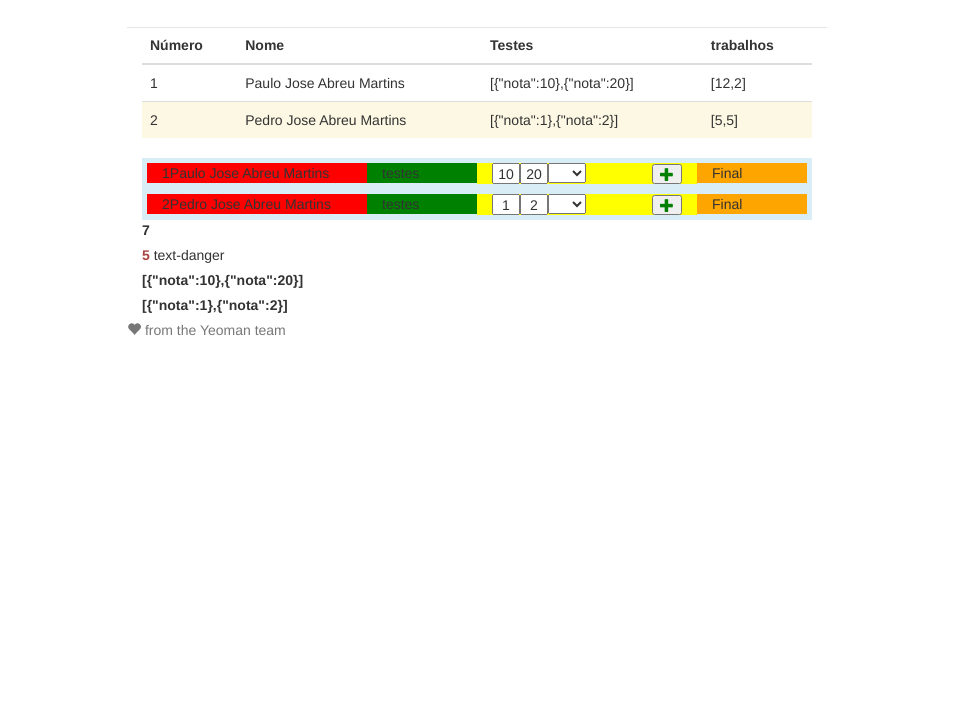
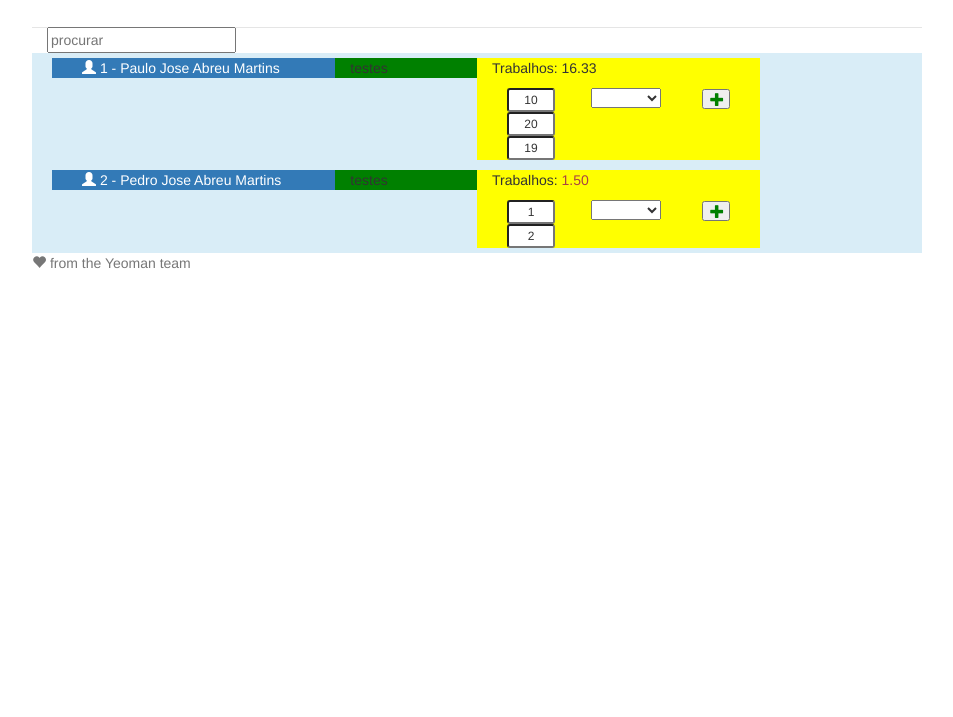
Before and after one commit to Paulo-Martins/nerdgrade, a website: page app/index.html in a window 1280 px wide. Shown: the part 83-800 px from the top of the page, without its empty margins (163-1116 px from the left). Drawn offline with nearby package versions, Linux system fonts and the light colour scheme; some packages are replaced by stand-ins of ours; files that its build step writes are made by us from their sources.

Commit message:
limpeza e adicao da funcao checkMedia

```diff
--- /dev/null
+++ b/app/css/index.css
@@ -0,0 +1,115 @@
+/*
+ * Licensed to the Apache Software Foundation (ASF) under one
+ * or more contributor license agreements.  See the NOTICE file
+ * distributed with this work for additional information
+ * regarding copyright ownership.  The ASF licenses this file
+ * to you under the Apache License, Version 2.0 (the
+ * "License"); you may not use this file except in compliance
+ * with the License.  You may obtain a copy of the License at
+ *
+ * http://www.apache.org/licenses/LICENSE-2.0
+ *
+ * Unless required by applicable law or agreed to in writing,
+ * software distributed under the License is distributed on an
+ * "AS IS" BASIS, WITHOUT WARRANTIES OR CONDITIONS OF ANY
+ * KIND, either express or implied.  See the License for the
+ * specific language governing permissions and limitations
+ * under the License.
+ */
+* {
+    -webkit-tap-highlight-color: rgba(0,0,0,0); /* make transparent link selection, adjust last value opacity 0 to 1.0 */
+}
+
+body {
+    -webkit-touch-callout: none;                /* prevent callout to copy image, etc when tap to hold */
+    -webkit-text-size-adjust: none;             /* prevent webkit from resizing text to fit */
+    -webkit-user-select: none;                  /* prevent copy paste, to allow, change 'none' to 'text' */
+    background-color:#E4E4E4;
+    background-image:linear-gradient(top, #A7A7A7 0%, #E4E4E4 51%);
+    background-image:-webkit-linear-gradient(top, #A7A7A7 0%, #E4E4E4 51%);
+    background-image:-ms-linear-gradient(top, #A7A7A7 0%, #E4E4E4 51%);
+    background-image:-webkit-gradient(
+        linear,
+        left top,
+        left bottom,
+        color-stop(0, #A7A7A7),
+        color-stop(0.51, #E4E4E4)
+    );
+    background-attachment:fixed;
+    font-family:'HelveticaNeue-Light', 'HelveticaNeue', Helvetica, Arial, sans-serif;
+    font-size:12px;
+    height:100%;
+    margin:0px;
+    padding:0px;
+    text-transform:uppercase;
+    width:100%;
+}
+
+/* Portrait layout (default) */
+.app {
+    background:url(../img/logo.png) no-repeat center top; /* 170px x 200px */
+    position:absolute;             /* position in the center of the screen */
+    left:50%;
+    top:50%;
+    height:50px;                   /* text area height */
+    width:225px;                   /* text area width */
+    text-align:center;
+    padding:180px 0px 0px 0px;     /* image height is 200px (bottom 20px are overlapped with text) */
+    margin:-115px 0px 0px -112px;  /* offset vertical: half of image height and text area height */
+                                   /* offset horizontal: half of text area width */
+}
+
+/* Landscape layout (with min-width) */
+@media screen and (min-aspect-ratio: 1/1) and (min-width:400px) {
+    .app {
+        background-position:left center;
+        padding:75px 0px 75px 170px;  /* padding-top + padding-bottom + text area = image height */
+        margin:-90px 0px 0px -198px;  /* offset vertical: half of image height */
+                                      /* offset horizontal: half of image width and text area width */
+    }
+}
+
+h1 {
+    font-size:24px;
+    font-weight:normal;
+    margin:0px;
+    overflow:visible;
+    padding:0px;
+    text-align:center;
+}
+
+.event {
+    border-radius:4px;
+    -webkit-border-radius:4px;
+    color:#FFFFFF;
+    font-size:12px;
+    margin:0px 30px;
+    padding:2px 0px;
+}
+
+.event.listening {
+    background-color:#333333;
+    display:block;
+}
+
+.event.received {
+    background-color:#4B946A;
+    display:none;
+}
+
+@keyframes fade {
+    from { opacity: 1.0; }
+    50% { opacity: 0.4; }
+    to { opacity: 1.0; }
+}
+
+@-webkit-keyframes fade {
+    from { opacity: 1.0; }
+    50% { opacity: 0.4; }
+    to { opacity: 1.0; }
+}
+
+.blink {
+    animation:fade 3000ms infinite;
+    -webkit-animation:fade 3000ms infinite;
+}
--- a/app/scripts/controllers/main.js
+++ b/app/scripts/controllers/main.js
@@ -17,12 +17,12 @@ angular.module('nerdgradeApp')
 
     this.nota='';
     this.alunos =
-	{alunos: [
+	[
 	   { numero: '1',
 	    nome: 'Paulo Jose Abreu Martins',
 	    testes: [12,2],
 	    trabalhos: [{nota:10},{nota:20
-	    }]
+	    },{nota:19}]
   },
 	{
 		numero: '2',
@@ -31,7 +31,7 @@ angular.module('nerdgradeApp')
 		trabalhos: [{nota:1},{nota:2
 	    }]
 	}
-]};
+];
 	this.calculaMedia= function(t){
 		var nota = (t[0] + t[1])/2;
 		if(nota<6)
@@ -57,7 +57,11 @@ angular.module('nerdgradeApp')
 
 		};
 
+	this.teste = function(){
 
+			$window.alert('ola');
+
+		};
 
 
   }]);
--- a/app/scripts/controllers/trabalho.js
+++ b/app/scripts/controllers/trabalho.js
@@ -53,11 +53,34 @@ angular.module('nerdgradeApp')
 		count = Object.keys(a.trabalhos).length;
 		$window.alert('tr1- ' + a[0] + '  tr2- ' + a[1] + 'tasmanha='+ count);
 		console.log(a.trabalhos);
-		this.novo=this.valorSel.n;
+		this.novo={nota:+this.valorSel.n};
 		a.trabalhos.push(this.novo);
 		this.traba =a.trabalhos;
 		console.log(this.traba);
 
 	};
 
+	this.calcMedia= function(a){
+		var count = Object.keys(a.trabalhos).length;
+		var trabalhos=a.trabalhos;
+		var soma=0;
+		console.log(a.trabalhos);
+		for(var i =0 ; i<count;i++)
+		{
+			soma += trabalhos[i].nota;
+		}
+
+		console.log('a media e: '+soma/count);
+		return (soma/count).toFixed(2);
+	};
+
+	this.checkMedia= function(a){
+		if(this.calcMedia(a)<10.00)
+		{
+		return true;
+		}
+		else
+			{return false;}
+	};
+
   }]);
--- a/app/styles/main.css
+++ b/app/styles/main.css
@@ -34,7 +34,7 @@ body {
 /* Customize container */
 @media (min-width: 768px) {
   .container {
-    max-width: 730px;
+    max-width: 920px;
   }
 }
 .container-narrow > hr {
@@ -78,3 +78,9 @@ body {
     border-bottom: 0;
   }
 }
+
+/*Adicionados por PM*/
+
+.aponta{
+    cursor: pointer;
+}
--- a/app/views/main.html
+++ b/app/views/main.html
@@ -1,6 +1,54 @@
+
+<row>
+    <div class="col-md-12">
+        <input placeholder="procurar" ng-model="searchText.$">
+
+    </div>
+
+</row>
+<row>
+    <div class="col-md-12 bg-info" ng-controller="MainCtrl as mc">
+        <div class="col-md-12" style="padding:5px;" ng-repeat="aluno in mc.alunos | filter:searchText">
+            <div class="col-md-4 bg-primary" >
+                <div class="pull-left col-md-12">
+                    <span ng-click="mc.teste()" ><span class="glyphicon glyphicon-user aponta"></span></span>
+                    <span class="text-left ">{{aluno.numero}} - {{aluno.nome}}</span>
+                </div>
+                <div class="clearfix"></div>
+             </div>
+            <div class="col-md-2" style="background-color:green">
+                testes
+            </div>
+            <!-- Notas dos trabalhos -->
+            <div class="col-md-4"  style="background-color:yellow"  ng-controller="TrabalhoctrlCtrl as tr"><p>Trabalhos: <span ng-class="{ 'text-danger': tr.checkMedia(aluno)}">{{tr.calcMedia(aluno)}}</span></p>
+                <div class="col-md-4">
+                    <div  ng-repeat="(k,v) in aluno.trabalhos track by $index" >
+
+                        <input  class="col-md-12 text-center input-sm" type="text" style='width:4em ;height:2em' ng-model="aluno.trabalhos[k].nota ">
+                    </div>
+
+                </div>
+                <div class="col-md-8">
+                        <select  class="col-md-6 pull-left" ng-model="tr.valorSel" ng-options="valor.n for valor in tr.valores">
+                        </select>
+
+                    <div class="pull-right">
+                        <button class="glyphicon glyphicon-plus pull-right" style="color:green; width:2em " ng-click="tr.addTestes(aluno)" >
+                        </button>
+                    </div>
 
 
-<div class="col-md-12" ng-controller="MainCtrl as mc">
+                    <div class="clearfix"></div>
+                </div>
+
+            </div>
+
+        </div>
+
+    </div>
+</row>
+
+<!-- <div class="col-md-12" ng-controller="MainCtrl as mc">
 
 
   <table class="table table-hover">
@@ -13,7 +61,7 @@
         </tr>
     </thead>
     <tbody>
-        <tr ng-class="{'bg-warning': mc.checkMedia(aluno.testes)}" ng-repeat="aluno in mc.alunos.alunos">
+        <tr ng-class="{'bg-warning': mc.checkMedia(aluno.testes)}" ng-repeat="aluno in mc.alunos">
             <td>{{aluno.numero}} </td>
             <td>{{aluno.nome}}</td>
             <td >{{aluno.trabalhos}}</td>
@@ -22,46 +70,52 @@
         </tr>
     </tbody>
   </table>
+  <label>Testes</label> <input ng-model="searchTest">
+  <label>Trabalhos</label> <input ng-model="perTrabalhos"> </br>
+  <row>
 
+  <label>Procura:</label> <input value="procurar" ng-model="searchText">
+  </row>
+  <div class="col-sm-12 container bg-info" style="padding:5px;" ng-repeat="aluno in mc.alunos | filter:searchText">
 
-  <div class="col-md-12 container bg-info" style="padding:5px;" ng-repeat="aluno in mc.alunos.alunos">
-
-    <div class="col-md-4" style="background-color:red;">
+    <div class="col-sm-4" style="background-color:red;">
       <div class="pull-left"><span class="text-left">{{aluno.numero}}</span></div>
       <div >{{aluno.nome}}</div>
     </div>
-    <div class="col-md-2" style="background-color:green">
+    <div class="col-sm-2" style="background-color:green">
      testes
     </div>
-    <div class="col-md-4" style="background-color:yellow"  ng-controller="TrabalhoctrlCtrl as tr">
-      <div class="pull-left" ng-repeat="t in aluno.trabalhos track by $index" >
+    <div class="col-sm-4" style="background-color:yellow"  ng-controller="TrabalhoctrlCtrl as tr">
+      <div class="pull-left" ng-repeat="(k,v) in aluno.trabalhos track by $index " >
 
-          <input  class="text-center"  style='width:2em ;height:1.5em' type="text" ng-model="t.nota" name="trab"  required>
+          <input  class="text-center"  style='width:2em ;height:1.5em' type="text" ng-model="aluno.trabalhos[k].nota " name="trab">
 
       </div>
        <div class="pull-left">
-     <!--  <input  class="text-center " style='width:2em' type="text" ng-model="tr.novo" name="novo">  -->
+     <input  class="text-center " style='width:2em' type="text" ng-model="tr.novo" name="novo">
        <select ng-model="tr.valorSel" ng-options="valor.n for valor in tr.valores"></select>
        </div>
 
-      <button class="glyphicon glyphicon-plus pull-right" style="color:green;" ng-click="tr.addTestes(aluno)" >
+      <button class="glyphicon glyphicon-plus" style="color:green; width:2em " ng-click="tr.addTestes(aluno)" >
       </button>
 
     <div class="clearfix"></div>
     </div>
 
-    <div class="col-md-2" style="background-color:orange">
+    <div class="col-sm-2" style="background-color:orange">
      Final
     </div>
 
   </div>
+  <div class="clearfix"></div>
   <div ng-repeat="aluno in mc.alunos.alunos">
 
   <label ng-class="{ 'text-danger': mc.checkMedia(aluno.testes)}" >{{mc.calculaMedia(aluno.testes)}}</label>   {{mc.nota}}</div>
 
   <div ng-repeat="aluno in mc.alunos.alunos">
 
-  <label  >   {{aluno.trabalhos}}</label></div>
+  <label  >   {{aluno.trabalhos}}</label>
+  </div>
 
 
-</div>
+</div> -->
```
Also changed, not shown: app/js/index.js (added, +51 -0 lines), app/fonts/glyphicons-halflings-regular.ttf (added), app/fonts/glyphicons-halflings-regular.woff (added), app/img/logo.png (added), 4 other files.
